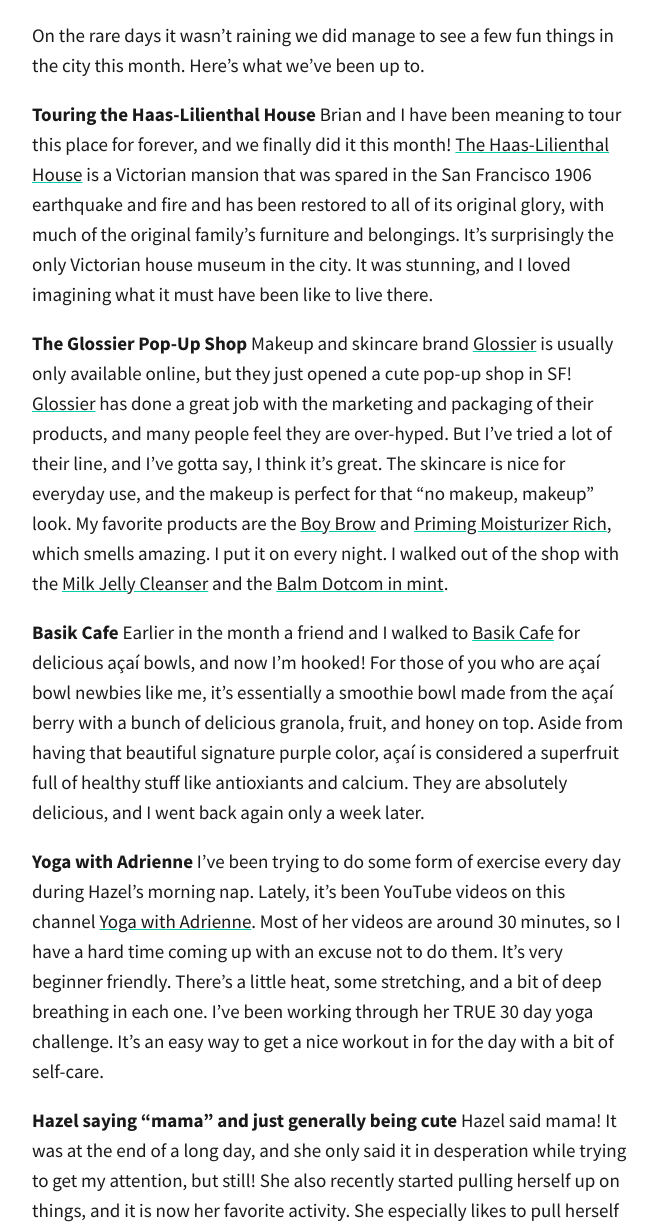
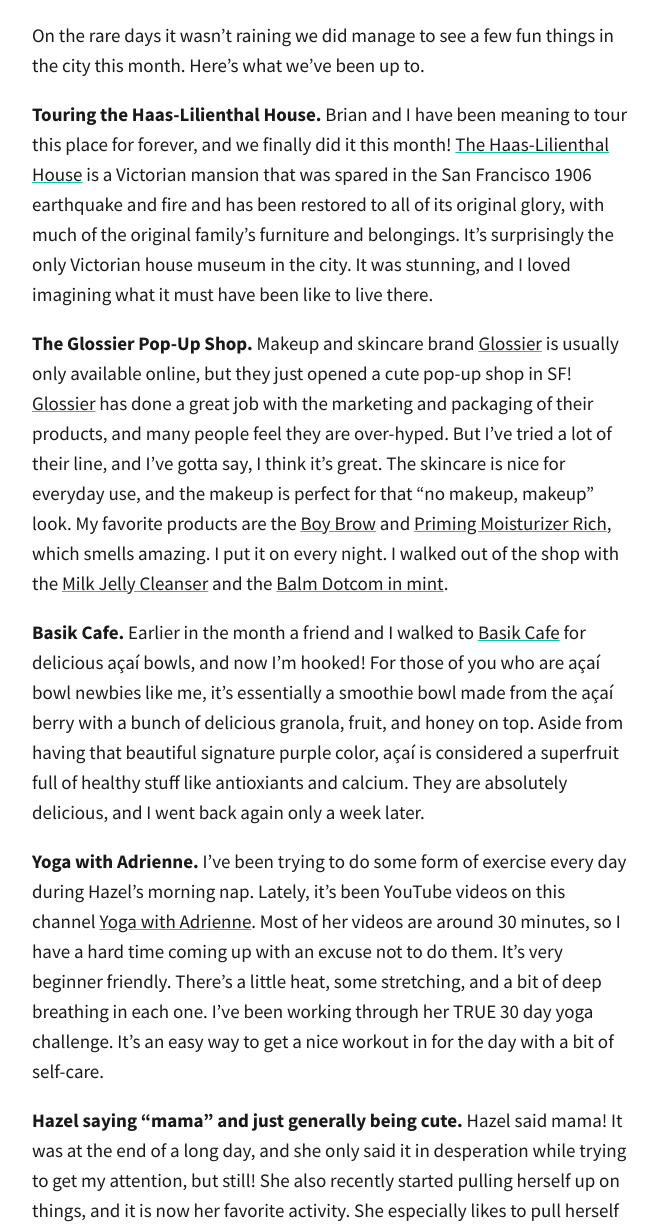
Before and after one commit to totiffany/totiffany.github.io, a Jekyll site: the page built from _posts/2018-03-29-5-Highlights-From-March.md, in a window 1280 px wide. Shown: the part 672-1896 px from the top of the page, without its empty margins (308-969 px from the left). Built offline with Jekyll 4.4.1, drawn with Linux system fonts in a browser that asks for light colours; our own code applies the rules of GitHub Pages for plain Markdown files; comment, search, counter and statistics services are not loaded.

```diff
--- a/_posts/2018-03-29-5-Highlights-From-March.md
+++ b/_posts/2018-03-29-5-Highlights-From-March.md
@@ -5,17 +5,17 @@ After a month full of rain the sun finally came back out this week! Being a home
 
 On the rare days it wasn't raining we did manage to see a few fun things in the city this month. Here's what we've been up to.
 
-**Touring the Haas-Lilienthal House**
+**Touring the Haas-Lilienthal House.**
 Brian and I have been meaning to tour this place for forever, and we finally did it this month! [The Haas-Lilienthal House](https://www.haas-lilienthalhouse.org) is a Victorian mansion that was spared in the San Francisco 1906 earthquake and fire and has been restored to all of its original glory, with much of the original family's furniture and belongings. It's surprisingly the only Victorian house museum in the city. It was stunning, and I loved imagining what it must have been like to live there.
 
-**The Glossier Pop-Up Shop**
+**The Glossier Pop-Up Shop.**
 Makeup and skincare brand [Glossier](http://bff.glossier.com/) is usually only available online, but they just opened a cute pop-up shop in SF! [Glossier](http://bff.glossier.com/) has done a great job with the marketing and packaging of their products, and many people feel they are over-hyped. But I've tried a lot of their line, and I've gotta say, I think it's great. The skincare is nice for everyday use, and the makeup is perfect for that "no makeup, makeup" look. My favorite products are the [Boy Brow](https://www.glossier.com/products/boy-brow) and [Priming Moisturizer Rich](https://www.glossier.com/products/priming-moisturizer-rich), which smells amazing. I put it on every night. I walked out of the shop with the [Milk Jelly Cleanser](https://www.glossier.com/products/milky-jelly-cleanser) and the [Balm Dotcom in mint](https://www.glossier.com/products/balm-dotcom).
 
-**Basik Cafe**
+**Basik Cafe.**
 Earlier in the month a friend and I walked to [Basik Cafe](https://www.yelp.com/biz/basik-cafe-san-francisco) for delicious açaí bowls, and now I'm hooked! For those of you who are açaí bowl newbies like me, it's essentially a smoothie bowl made from the açaí berry with a bunch of delicious granola, fruit, and honey on top. Aside from having that beautiful signature purple color, açaí is considered a superfruit full of healthy stuff like antioxiants and calcium. They are absolutely delicious, and I went back again only a week later.
 
-**Yoga with Adrienne**
+**Yoga with Adrienne.**
 I've been trying to do some form of exercise every day during Hazel's morning nap.  Lately, it's been YouTube videos on this channel [Yoga with Adrienne](https://www.youtube.com/user/yogawithadriene/). Most of her videos are around 30 minutes, so I have a hard time coming up with an excuse not to do them. It's very beginner friendly. There's a little heat, some stretching, and a bit of deep breathing in each one. I've been working through her TRUE 30 day yoga challenge. It's an easy way to get a nice workout in for the day with a bit of self-care.
 
-**Hazel saying "mama" and just generally being cute**
+**Hazel saying "mama" and just generally being cute.**
 Hazel said mama! It was at the end of a long day, and she only said it in desperation while trying to get my attention, but still! She also recently started pulling herself up on things, and it is now her favorite activity. She especially likes to pull herself up on our legs in hopes that we will pick her up. She's a fast crawler and follows me wherever I go in the apartment. She smiles easily (with 5 teeth!), babbles a lot, and just started waving bye-bye. Her smiles and giggles are our favorite thing, and we can't believe she turns 1 next month!
```
